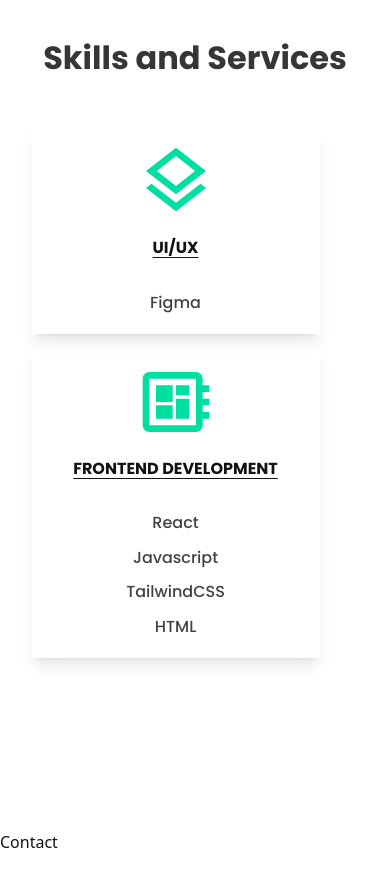
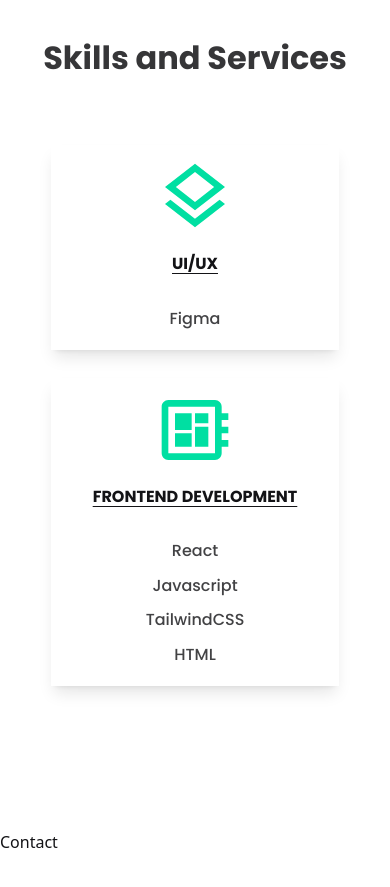
Before and after one commit to Siddhant0Pandey/SiddhantPandeyPortfolio, a React (Vite) app: page / in a window 390 px wide. Shown: the part 3600-4487 px from the top of the page. Built offline with nearby package versions, Linux system fonts and the light colour scheme.

Commit message:
service section mobile view

```diff
--- a/src/components/pages/Services.jsx
+++ b/src/components/pages/Services.jsx
@@ -11,14 +11,14 @@ function Services() {
         <h1 className="md:text-[4rem] text-[2rem] font-bold opacity-85">
           Skills and Services
         </h1>
-        <div className="flex md:justify-evenly mt-[3rem] md:flex-row w-[90%] items-center justify-center gap-4 md:gap-2 flex-col">
+        <div className="flex md:justify-evenly mt-[4rem] md:flex-row  items-center  justify-center gap-7 md:gap-2 flex-col">
           <div className="   shadow-lg md:w-[20rem] w-[18rem] flex flex-col items-center md:p-4 p-3 h-auto md:pb-6 pb-5 hover:shadow-sm">
             <MdOutlineLayers className="md:text-[6rem] text-[5rem] text-highlights" />
             <h3 className="uppercase mb-[2rem] mt-[1rem] font-bold underline underline-offset-4 ">
               Ui/Ux
             </h3>
-            <div className="font-medium opacity-80 text-[1rem]">
-              <h4 className="">Figma</h4>
+            <div className="font-medium opacity-80 flex flex-col gap-3 text-[1rem]">
+              <h4>Figma</h4>
             </div>
           </div>
           <div className="   shadow-lg md:w-[20rem] w-[18rem] flex flex-col items-center md:p-4 p-3 h-auto md:pb-6 pb-5 hover:shadow-sm">
```
